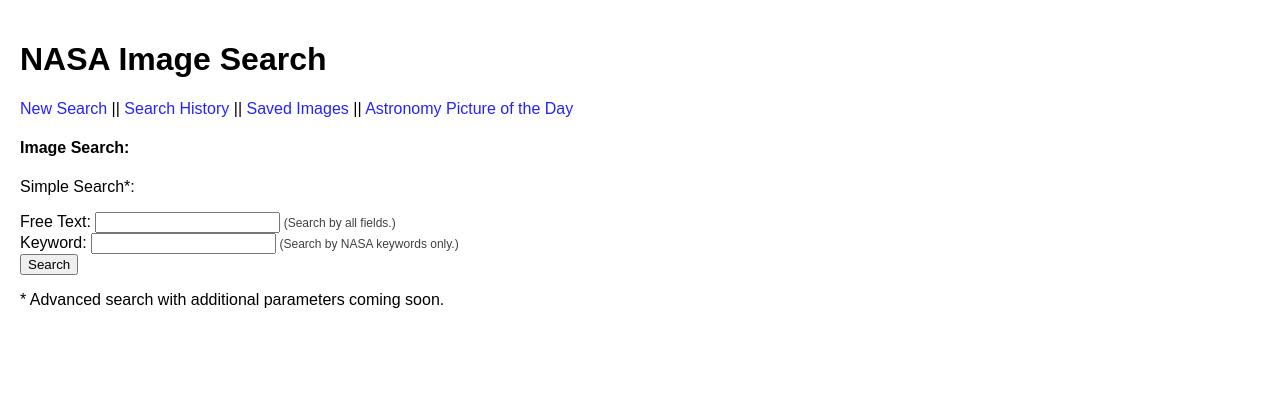
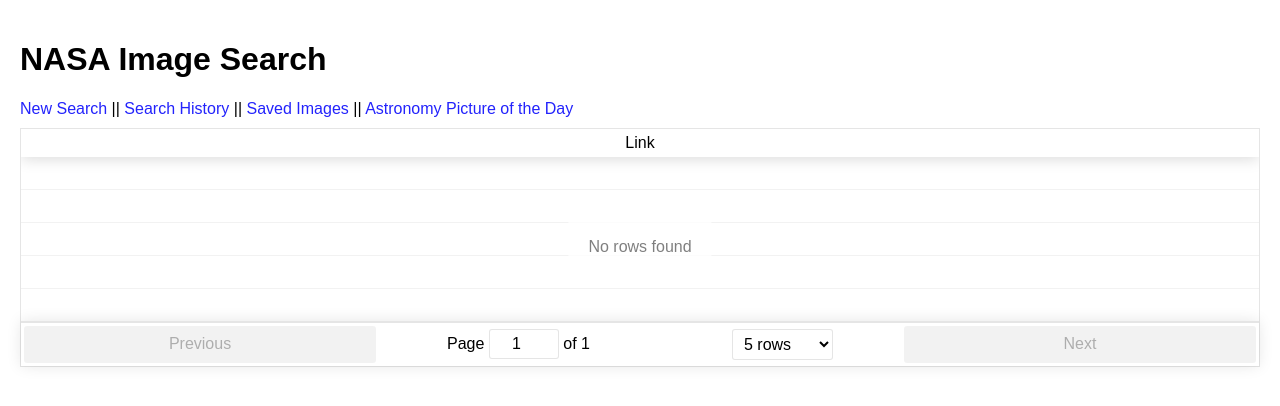
Before and after one commit to Jheller11/nasa-images, a React (Create React App) app: page /saved in a window 1280 px wide. Before the commit this address led to /search. Shown: the top 406 px of the page. Built offline with nearby package versions, Linux system fonts and the light colour scheme; the HTML template or start-up script is replaced by a standard one.

Commit message:
work on save and history functionality

```diff
--- a/src/App.js
+++ b/src/App.js
@@ -6,6 +6,7 @@ import ResultsContainer from './components/ResultsContainer/ResultsContainer'
 import Header from './components/Header/Header'
 import APOD from './components/APOD/APOD'
 import SearchHistory from './components/SearchHistory/SearchHistory'
+import Saved from './components/Saved/Saved'
 
 class App extends Component {
   constructor() {
@@ -35,7 +36,7 @@ class App extends Component {
   saveImage(e) {
     console.log(e.target.name)
     let images = this.state.saved
-    images.push(e.target.name)
+    images.push({ link: e.target.name })
     this.setState({
       saved: images
     })
@@ -71,6 +72,10 @@ class App extends Component {
             path="/history"
             render={() => <SearchHistory history={this.state.history} />}
           />
+          <Route
+            path="/saved"
+            render={() => <Saved saved={this.state.saved} />}
+          />
           <Route path="/" render={() => <Redirect to="/search" />} />
         </Switch>
       </div>
--- /dev/null
+++ b/src/components/Saved/Saved.js
@@ -0,0 +1,30 @@
+import React, { Component } from 'react'
+import ReactTable from 'react-table'
+import 'react-table/react-table.css'
+
+class Saved extends Component {
+  constructor(props) {
+    super(props)
+    this.state = {
+      saved: this.props.saved,
+      columns: [
+        {
+          Header: 'Link',
+          accessor: 'link',
+          Cell: props => <a href={props.value}>View Collection</a>
+        }
+      ]
+    }
+  }
+  render() {
+    return (
+      <ReactTable
+        data={this.state.saved}
+        defaultPageSize={5}
+        columns={this.state.columns}
+      />
+    )
+  }
+}
+
+export default Saved
--- a/src/components/SearchHistory/SearchHistory.js
+++ b/src/components/SearchHistory/SearchHistory.js
@@ -5,7 +5,7 @@ const SearchHistory = props => {
   props.history.forEach((item, index) => {
     searches.push(
       <li key={index}>
-        <a href="/">{item}</a>
+        <p>{item}</p>
       </li>
     )
   })
```
